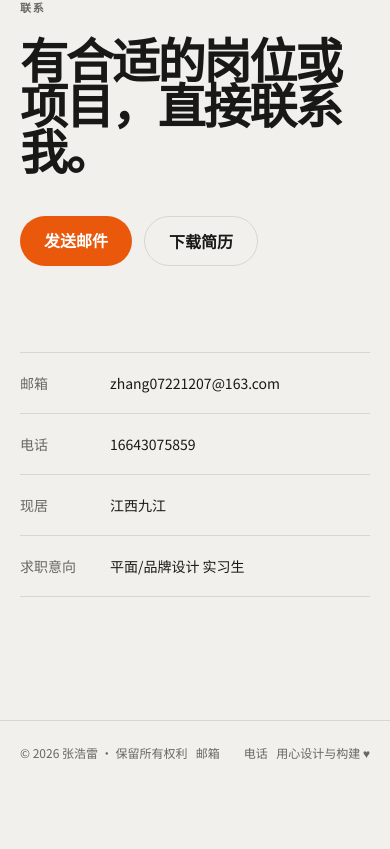
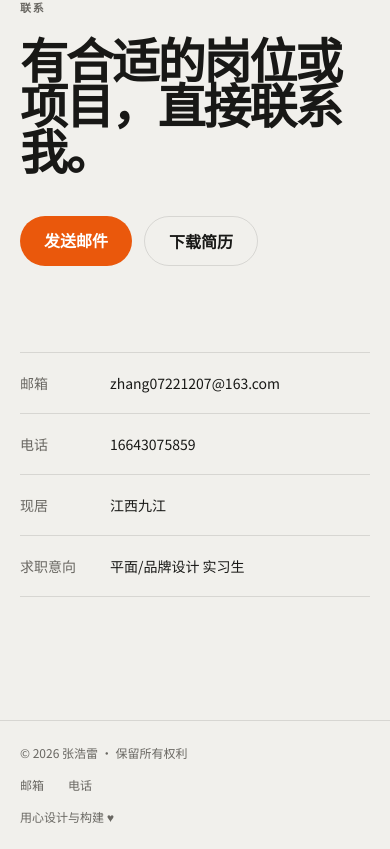
Before and after one commit to zhang0722-cn/portfolio, a React (Vite) app: page / in a window 390 px wide. Shown: the part 8287-9136 px from the top of the page. Before the commit the page ends 9072 px from the top, so only its background shows below. Built offline with nearby package versions, Linux system fonts and the light colour scheme.

Commit message:
完成作品集最终验证与部署准备

```diff
--- a/index.html
+++ b/index.html
@@ -3,7 +3,7 @@
   <head>
     <meta charset="UTF-8" />
     <meta name="viewport" content="width=device-width, initial-scale=1.0" />
-    <title>张浩雷 — 平面/品牌设计师作品集</title>
+    <title>张浩雷 | 平面/品牌设计师作品集</title>
     <link rel="preconnect" href="https://fonts.googleapis.com" />
     <link rel="preconnect" href="https://fonts.gstatic.com" crossorigin />
     <link href="https://fonts.googleapis.com/css2?family=Plus+Jakarta+Sans:wght@300;400;500;600;700;800&family=Space+Grotesk:wght@300;400;500;600;700&family=Noto+Sans+SC:wght@300;400;500;600;700&display=swap" rel="stylesheet" />
--- a/src/App.tsx
+++ b/src/App.tsx
@@ -14,6 +14,9 @@ function getRoute(): Route {
   return match ? { page: 'project', id: match[1] } : { page: 'home' };
 }
 
+const prefersReducedMotion = () =>
+  window.matchMedia('(prefers-reduced-motion: reduce)').matches;
+
 export default function App() {
   const [route, setRoute] = useState<Route>(getRoute);
 
@@ -22,7 +25,7 @@ export default function App() {
       setRoute(getRoute());
       const hash = window.location.hash.replace(/^#\/?/, '');
       if (hash.startsWith('project/')) window.scrollTo(0, 0);
-      else if (hash) setTimeout(() => document.getElementById(hash)?.scrollIntoView({ behavior: 'smooth' }), 60);
+      else if (hash) setTimeout(() => document.getElementById(hash)?.scrollIntoView({ behavior: prefersReducedMotion() ? 'auto' : 'smooth' }), 60);
       else window.scrollTo(0, 0);
     };
     window.addEventListener('hashchange', onHashChange);
--- a/src/components/Contact.tsx
+++ b/src/components/Contact.tsx
@@ -53,7 +53,7 @@ export default function Contact() {
       </div>
 
       <div className="border-t" style={{ borderColor: 'var(--line)' }}>
-        <div className="section-shell flex items-center justify-between py-6">
+        <div className="section-shell flex flex-col items-start gap-4 py-6 sm:flex-row sm:flex-wrap sm:items-center sm:justify-between">
           <p className="text-xs" style={{ color: 'var(--muted)' }}>© 2026 张浩雷 · 保留所有权利</p>
           <div className="flex items-center gap-6">
             {[
--- a/src/main.tsx
+++ b/src/main.tsx
@@ -1,10 +1,13 @@
 import { StrictMode } from "react";
 import { createRoot } from "react-dom/client";
+import { MotionConfig } from "framer-motion";
 import "./index.css";
 import App from "./App";
 
 createRoot(document.getElementById("root")!).render(
   <StrictMode>
-    <App />
+    <MotionConfig reducedMotion="user">
+      <App />
+    </MotionConfig>
   </StrictMode>
 );
```
